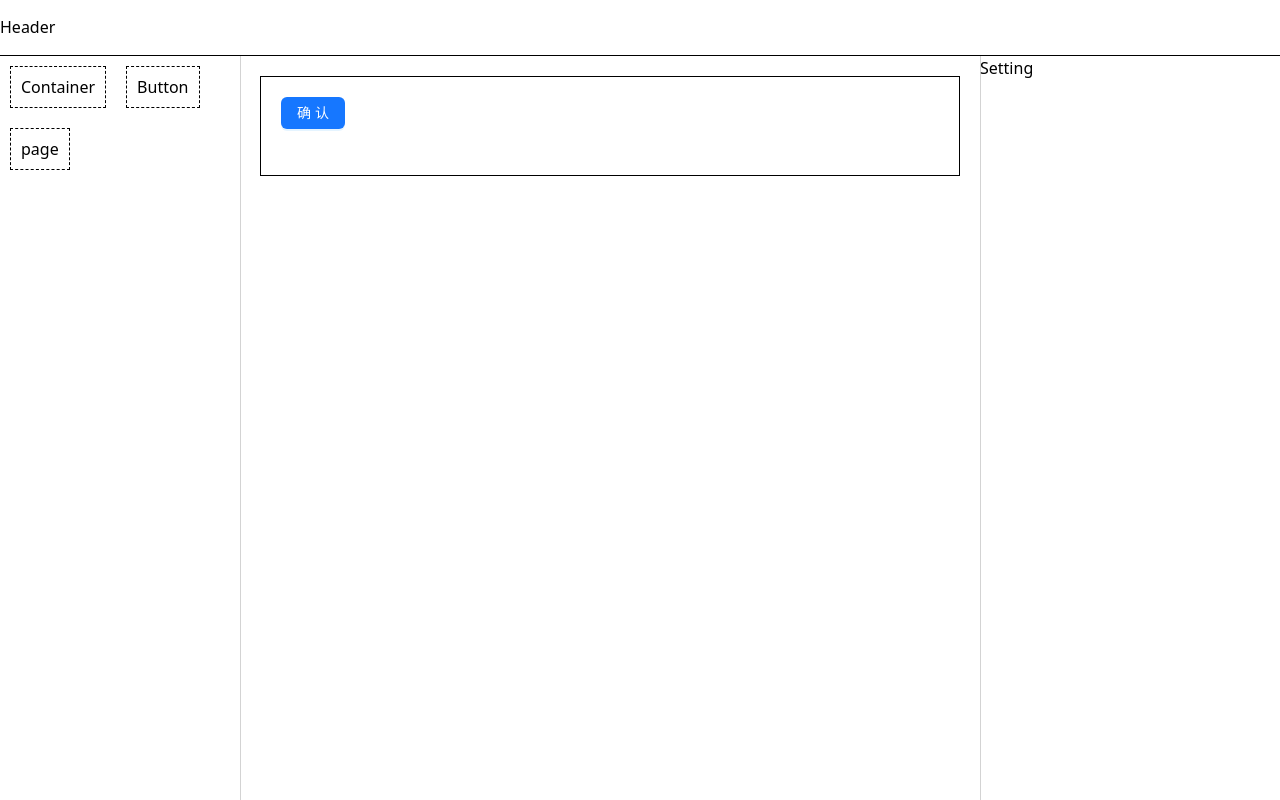
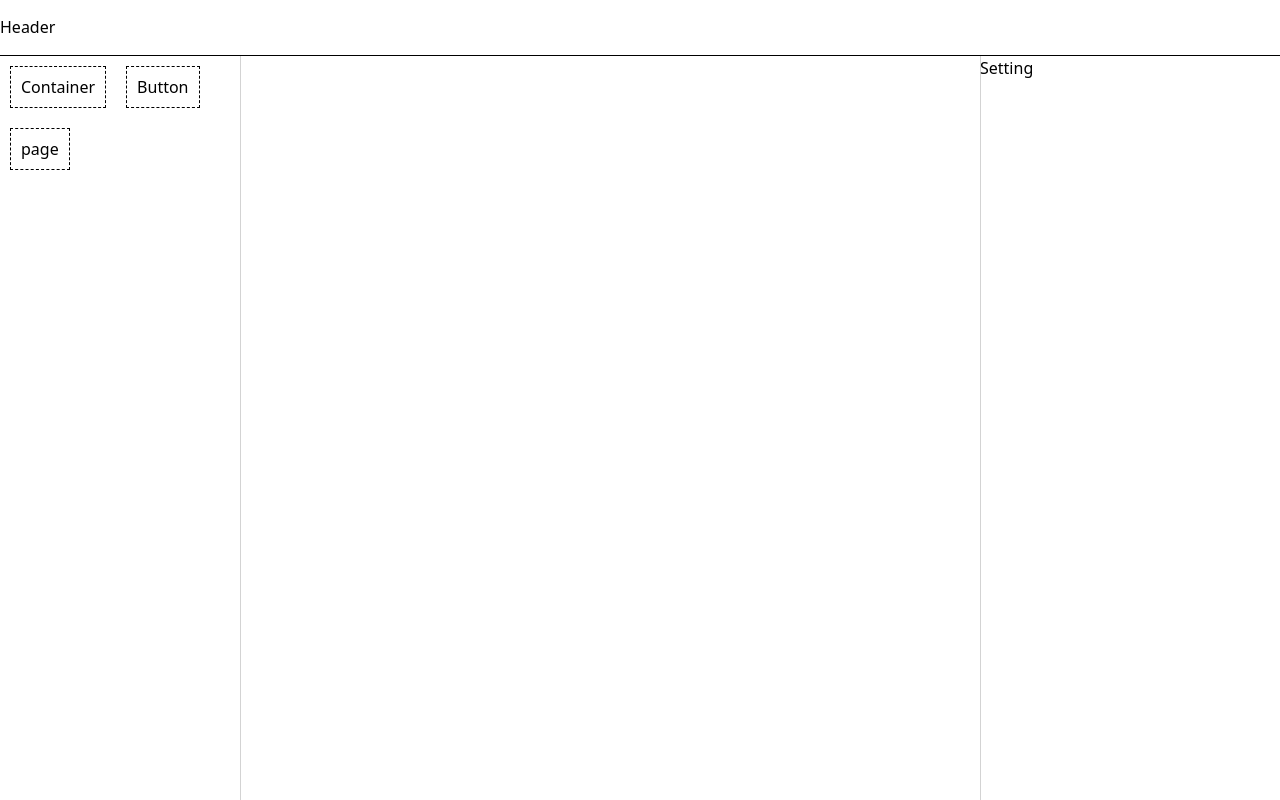
Before and after one commit to everywangBUG/lowcode-editor, a React (Vite) app: page / in a window 1280 px wide. Built offline with nearby package versions, Linux system fonts and the light colour scheme.

Commit message:
refactor: useMaterialDrop and style

```diff
--- a/src/editor/EditorArea.tsx
+++ b/src/editor/EditorArea.tsx
@@ -1,29 +1,10 @@
-import React, { FC, useEffect } from "react"
+import React, { FC } from "react"
 import { useComponentStore } from "../store/components"
 import { Component, useComponentConfigStore } from "../store/componentConfig"
 
 export const EditorArea: FC = () => {
-  const { components, addComponent } = useComponentStore()
+  const { components } = useComponentStore()
   const { componentConfig } = useComponentConfigStore()
-
-  useEffect(() => {
-    addComponent({
-      id: 2,
-      name: "Container",
-      props: {},
-      children: []
-    }, 1)
-
-    addComponent({
-      id: 3,
-      name: "Button",
-      props: {
-        text: "确认"
-      },
-      children: []
-    }, 2)
-
-  }, [])
 
   const renderComponents = (components: Component[]): React.ReactNode => {
     return components.map((component: Component) => {
--- /dev/null
+++ b/src/hook/useMaterialDrop.tsx
@@ -0,0 +1,33 @@
+import { useDrop } from "react-dnd"
+import { useComponentStore } from "../store/components"
+import { useComponentConfigStore } from "../store/componentConfig"
+
+export function useMaterialDrop(accept: string[], id: number) {
+  const { componentConfig } = useComponentConfigStore()
+  const { addComponent } = useComponentStore()
+
+  const [{ canDrop },  drop] = useDrop({
+    accept,
+    drop: (item: { type: string }, monitor) => {
+      const didDrop = monitor.didDrop()
+      if (didDrop) {
+        return
+      }
+      const props = componentConfig[item.type].defaultProps
+      addComponent({
+        id: new Date().getTime(),
+        name: item.type,
+        props
+      }, id)
+    },
+    collect: (monitor) => ({
+      isOver: monitor.isOver(),
+      canDrop: monitor.canDrop(),
+    }),
+  })
+
+  return {
+    canDrop,
+    drop
+  }
+}
--- a/src/material/Container.tsx
+++ b/src/material/Container.tsx
@@ -1,36 +1,13 @@
-import { useDrop } from "react-dnd"
-import { useComponentConfigStore } from "../store/componentConfig"
-import { useComponentStore } from "../store/components"
 import { CommonComponentProps } from "./interface"
+import { useMaterialDrop } from "../hook/useMaterialDrop"
 
 export const Container = ({ id, children }: CommonComponentProps) => {
-  const { componentConfig } = useComponentConfigStore()
-  const { addComponent } = useComponentStore()
-
-  const [_,  drop] = useDrop({
-    accept: ["Button", "Container"],
-    drop: (item: { type: string }, monitor) => {
-      const didDrop = monitor.didDrop()
-      if (didDrop) {
-        return
-      }
-      const props = componentConfig[item.type].defaultProps
-      addComponent({
-        id: new Date().getTime(),
-        name: item.type,
-        props
-      }, id)
-    },
-    collect: (monitor) => ({
-      isOver: monitor.isOver(),
-      canDrop: monitor.canDrop(),
-    }),
-  })
+  const { canDrop, drop } = useMaterialDrop(["Button", "Container"], id)
 
   return (
     <div
       ref={drop}
-      className="border-[1px] border-[#000] min-h-[100px] p-[20px]"
+      className={`min-h-[100px] p-[20px] ${ canDrop ? "border-[2px] border-[blue]" : "border-[1px] border-[#000]"}`}
     >{children}</div>
   )
 }
--- a/src/material/Page.tsx
+++ b/src/material/Page.tsx
@@ -1,36 +1,15 @@
-import { useDrop } from "react-dnd"
-import { useComponentConfigStore } from "../store/componentConfig"
-import { useComponentStore } from "../store/components"
 import { CommonComponentProps } from "./interface"
+import { useMaterialDrop } from "../hook/useMaterialDrop"
 
 function Page({ id, children }: CommonComponentProps) {
-  const { componentConfig } = useComponentConfigStore()
-  const { addComponent } = useComponentStore()
 
-  const [_, drop] = useDrop({
-    accept: ["Button", "Container"],
-    drop: (item: { type: string }, monitor) => {
-      const didDrop = monitor.didDrop()
-      if (didDrop) {
-        return
-      }
-      const props = componentConfig[item.type].defaultProps
-      addComponent({
-        id: new Date().getTime(),
-        name: item.type,
-        props
-      }, id)
-    },
-    collect: (monitor) => ({
-      isOver: monitor.isOver(),
-      canDrop: monitor.canDrop(),
-    }),
-  })
+  const { canDrop, drop } = useMaterialDrop(["Button", "Container"], id)
 
   return (
     <div
       ref={drop}
       className='p-[20px] h-[100%] box-border'
+      style={{ border: canDrop ? "2px solid blue" : "none" }}
     >
       {children}
     </div>
```
